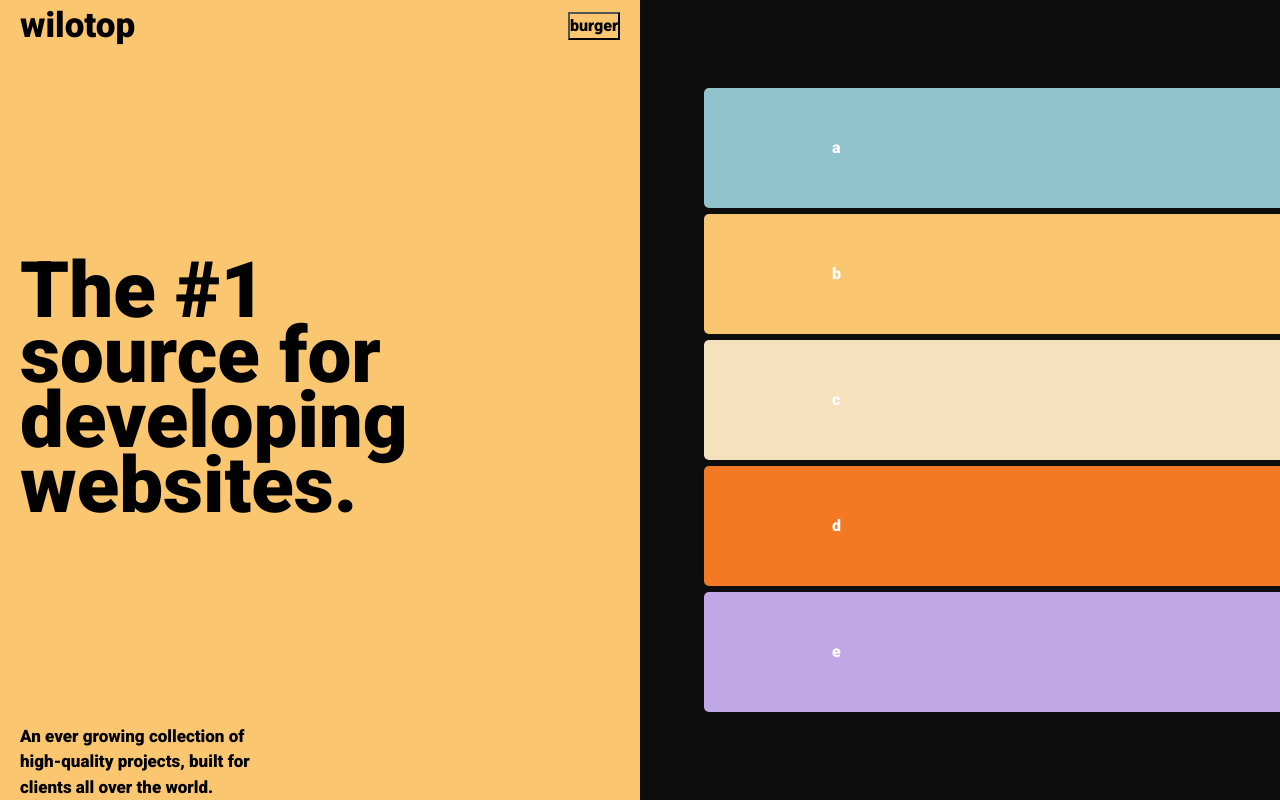
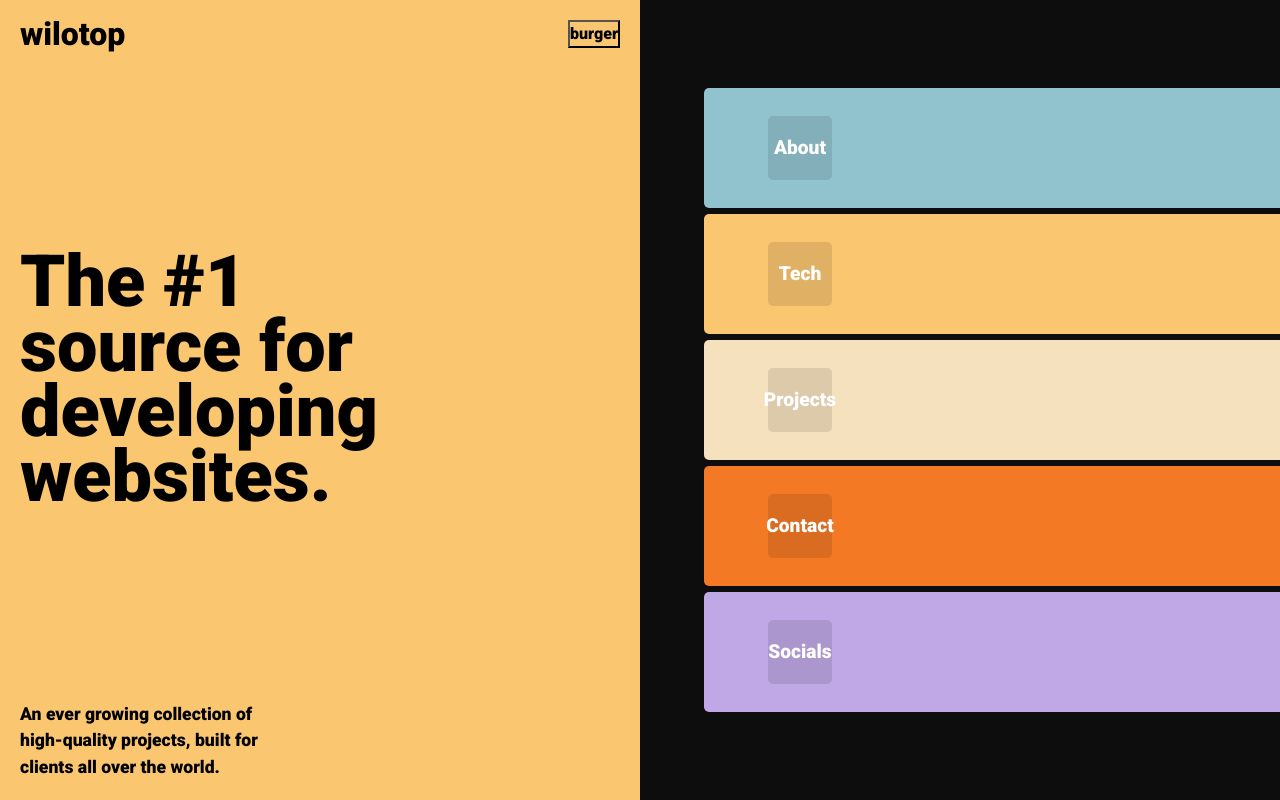
Before and after one commit to lwatson912/wilotop, a website: page index.html in a window 1280 px wide. Drawn offline with Linux system fonts and the light colour scheme.

Commit message:
Finished layout of hero section Changed font sizes from px to rem

```diff
--- a/index.html
+++ b/index.html
@@ -22,11 +22,21 @@
         </div>
         <div class="hero-right">
             <div class="piano">
-                <div class="key blue">a</div>
-                <div class="key mid_orange">b</div>
-                <div class="key light_orange">c</div>
-                <div class="key dark_orange">d</div>
-                <div class="key purple">e</div>
+                <div class="key blue">
+                    <div class="key-label">About</div>
+                </div>
+                <div class="key mid_orange">
+                    <div class="key-label">Tech</div>
+                </div>
+                <div class="key light_orange">
+                    <div class="key-label">Projects</div>
+                </div>
+                <div class="key dark_orange">
+                    <div class="key-label">Contact</div>
+                </div>
+                <div class="key purple">
+                    <div class="key-label">Socials</div>
+                </div>
             </div>
         </div>
     </div>
--- a/styles.css
+++ b/styles.css
@@ -186,10 +186,11 @@ body {
   display: flex;
   justify-content: space-between;
   align-items: center;
+  margin-top: 10px;
 }
 
 .hero-top {
-  font-size: 35px;
+  font-size: 2rem;
   font-weight: 900;
 }
 
@@ -200,7 +201,7 @@ body {
 }
 
 .hero-title {
-  font-size: 78px;
+  font-size: 4.5rem;
   font-weight: 900;
   align-items: center;
   justify-content: center;
@@ -209,10 +210,11 @@ body {
 }
 
 .hero-bottom {
-  font-size: 17px;
+  font-size: 1.1rem;
   font-weight: 900;
   width: 255px;
   vertical-align: baseline;
+  margin-bottom: 20px;
 }
 
 .piano {
@@ -230,7 +232,8 @@ body {
   height: 15%;
   width: 100%;
   border-radius: 5px 0px 0px 5px;
-  padding-left: 10vw;
+  padding-left: 5vw;
+  cursor: pointer;
   display: flex;
   align-items: center;
   justify-content: left;
@@ -246,6 +249,17 @@ body {
   transition: all 0.3s;
   transition-timing-function: ease, ease;
   width: 100%;
+}
+
+.key-label {
+  background-color: rgba(0, 0, 0, 0.1);
+  display: flex;
+  align-items: center;
+  justify-content: center;
+  border-radius: 5px;
+  font-size: 1.2rem;
+  height: 8vh;
+  width: 8vh;
 }
 
 .blue {
```
